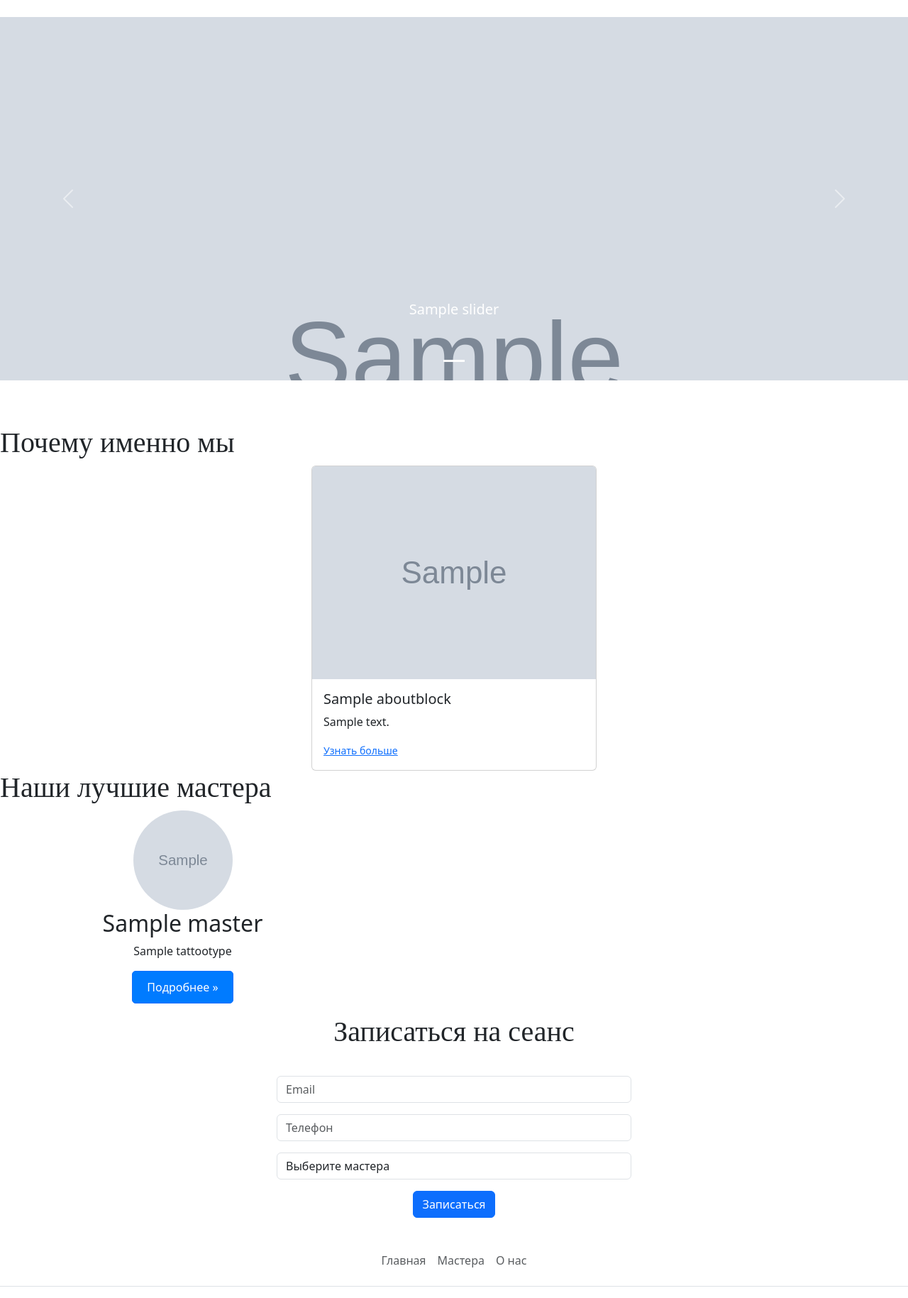
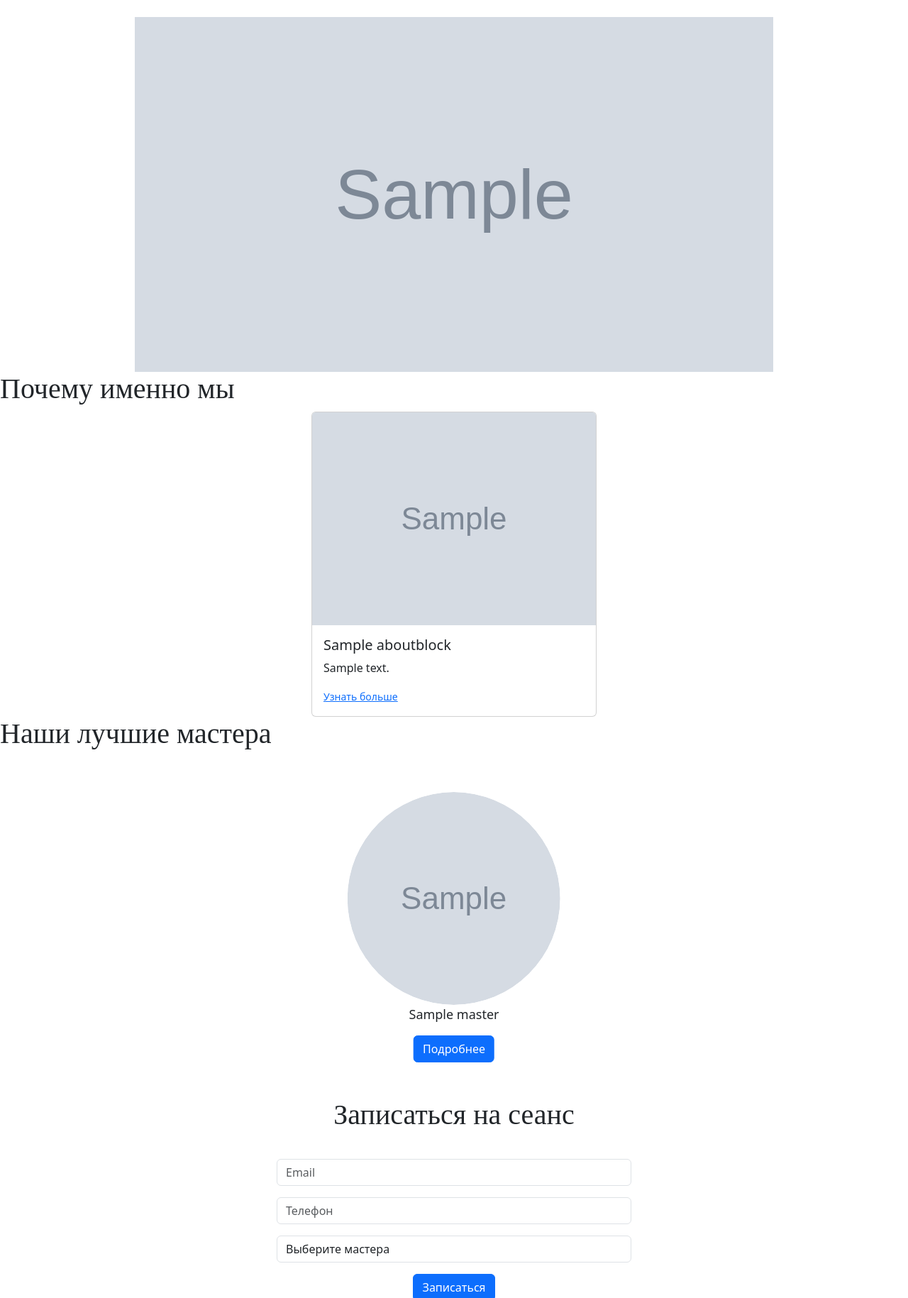
Before and after one commit to WinerTy/tattoo_site, a Django app: page / in a window 1280 px wide; the page is wider, and only the part inside the window is pictured. Shown: the part 73-1902 px from the top of that part at 71% size. Run offline with Django 5.2, Linux system fonts and the light colour scheme; tables that the repository leaves empty hold one stand-in row (values such as "Sample post"); grey boxes marked "Sample" are stand-in pictures; some libraries are stand-ins or nearby versions.

Commit message:
upd: slider feat: masters-slide

```diff
--- a/pages/Views/home/home.py
+++ b/pages/Views/home/home.py
@@ -17,7 +17,7 @@ def main(request):
         new_salon = get_random_salon()
         request.session["salon"] = new_salon.get_session_data()
         salon = request.session.get("salon")
-    masters = Master.objects.filter(is_active=True, salon__pk=salon.get("pk"))[:3]
+    masters = Master.objects.filter(is_active=True, salon__pk=salon.get("pk"))
     slides = Slider.objects.filter(is_active=True)
     abouts = AboutBlock.objects.all()[:3]
     info = get_contact_info(salon)
--- /dev/null
+++ b/static/css/home.css
@@ -0,0 +1,5 @@
+.container-master {
+    display: flex;
+  justify-content: center;
+  flex-direction: column;
+}
--- a/templates/base.html
+++ b/templates/base.html
@@ -3,9 +3,6 @@
 <html lang="en">
 <head>
     <link rel="stylesheet" href="{% static 'css/global.css'%}">
-    <link href="https://cdn.jsdelivr.net/npm/bootstrap@5.3.3/dist/css/bootstrap.min.css"
-    rel="stylesheet" integrity="sha384-QWTKZyjpPEjISv5WaRU9OFeRpok6YctnYmDr5pNlyT2bRjXh0JMhjY6hW+ALEwIH"
-    crossorigin="anonymous">
     <script src="https://code.jquery.com/jquery-3.6.0.min.js"></script>
     <script src="https://cdnjs.cloudflare.com/ajax/libs/jquery.maskedinput/1.4.1/jquery.maskedinput.min.js"></script>
     <meta charset="UTF-8">
--- /dev/null
+++ b/templates/components/master/slider.html
@@ -0,0 +1,71 @@
+<style>
+    .mySwiper {
+        width: 100%;
+        padding-top: 50px;
+        padding-bottom: 50px;
+    }
+    .slide {
+        background-position: center;
+        background-size: cover;
+        max-width: 100%;
+        max-height: 100%;
+    }
+    .slide-image {
+        width: 300px;
+        height: 300px;
+        margin: 0 auto;
+        overflow: hidden;
+        border-radius: 50%;
+    }
+    .slide-image img {
+        border-radius: 50%;
+        display: block;
+        width: 100%;
+    }
+    </style>
+
+<div class="master-slider">
+    <div class="mySwiper">
+        <div class="swiper-wrapper">
+            {% for slide in slides  %}
+                <div class="swiper-slide">
+                    <div class="slide">
+                        <div class="slide-image">
+                            <img src="{{ slide.photo.url }}" />
+                        </div>
+                        <div class="slide-content">
+                            <p>{{ slide.name }}</p>
+                            <a href="{% url 'master-info' slide.pk %}" class="btn btn-primary">Подробнее</a>
+                        </div>
+
+                    </div>
+                </div>
+            {% endfor %}
+        </div>
+        <div class="swiper-pagination"></div>
+    </div>
+</div>
+<script>
+    var swiper = new Swiper(".mySwiper", {
+        autoplay: { delay: 20000, pauseOnMouseEnter: true },
+        loop: true,
+        coverflowEffect: {
+          rotate: 50,
+          depth: 0,
+          stretch: 0,
+          scale: 0.7,
+          slideShadows: false
+        },
+        slidesPerView: 3,
+        centeredSlides: true,
+        initialSlide: 0,
+        breakpoints: {
+          320: {
+            slidesPerView: 1,
+          },
+          768: {
+            slidesPerView: 3,
+          },
+        },
+    });
+</script>
--- a/templates/components/slider.html
+++ b/templates/components/slider.html
@@ -1,29 +1,62 @@
 {% load static %}
-<link rel="stylesheet" href="{% static 'css/carousel.css' %}">
-<link rel="stylesheet" href="{% static 'css/carousel.rtl.css' %}">
-<div id="myCarousel" class="carousel slide mb-6" data-bs-ride="carousel">
-    <div class="carousel-indicators">
+<div class="swiper">
+    <div class="swiper-wrapper">
         {% for slide in slides %}
-        <button type="button" data-bs-target="#myCarousel" data-bs-slide-to="{{ forloop.counter0 }}"{% if forloop.first %} class="active" aria-current="true"{% endif %} aria-label="Slide {{ forloop.counter }}"></button>
-        {% endfor %}
-    </div>
-    <div class="carousel-inner">
-        {% for slide in slides %}
-        <div class="carousel-item{% if forloop.first %} active{% endif %}">
-            <img src="{{ slide.photo.url }}" class="d-block w-100" alt="{{ slide.title }}">
-            <div class="carousel-caption d-none d-md-block">
-                <h5>{{ slide.title }}</h5>
-                <p>{{ slide.description }}</p>
-            </div>
+        <div class="swiper-slide">
+            <img src="{{ slide.photo.url }}" alt="{{ slide.title }}">
         </div>
         {% endfor %}
     </div>
-    <button class="carousel-control-prev" type="button" data-bs-target="#myCarousel" data-bs-slide="prev">
-        <span class="carousel-control-prev-icon" aria-hidden="true"></span>
-        <span class="visually-hidden">Previous</span>
-    </button>
-    <button class="carousel-control-next" type="button" data-bs-target="#myCarousel" data-bs-slide="next">
-        <span class="carousel-control-next-icon" aria-hidden="true"></span>
-        <span class="visually-hidden">Next</span>
-    </button>
+    <div class="swiper-pagination"></div>
+    <div class="swiper-button-prev"></div>
+    <div class="swiper-button-next"></div>
+    <div class="swiper-scrollbar"></div>
 </div>
+<style>
+    .swiper {
+        width: 900px;
+        height: 500px;
+      }
+    .swiper-slide {
+        background-size: cover;
+        background-position: center;
+        text-align: center;
+        font-size: 18px;
+        background: #fff;
+        display: flex;
+        justify-content: center;
+        align-items: center;
+      }
+
+      .swiper-slide img {
+        display: block;
+        width: 100%;
+        height: 100%;
+        object-fit: cover;
+        overflow: hidden;
+      }
+
+</style>
+<script>
+    const slider = new Swiper('.swiper', {
+        direction: 'horizontal',
+        loop: true,
+        autoplay: {
+          delay: 10000,
+          disableOnInteraction: false,
+        },
+
+        pagination: {
+          el: '.swiper-pagination',
+        },
+
+        navigation: {
+          nextEl: '.swiper-button-next',
+          prevEl: '.swiper-button-prev',
+        },
+
+        scrollbar: {
+          el: '.swiper-scrollbar',
+        },
+      });
+</script>
--- a/templates/home/main.html
+++ b/templates/home/main.html
@@ -5,6 +5,11 @@
 {% include 'components/global/header.html' %}
 {%endblock%}
 {%block content%}
+<link
+rel="stylesheet"
+href="https://cdn.jsdelivr.net/npm/swiper@11/swiper-bundle.min.css"
+/>
+<script src="https://cdn.jsdelivr.net/npm/swiper@11/swiper-bundle.min.js"></script>
 <link rel="stylesheet" href="{% static 'css/home.css' %}">
     <div class="slider">
         {% include 'components/slider.html' with slides=slides %}
@@ -18,7 +23,7 @@
     </div>
     <div class="container-masters">
         <h1>Наши лучшие мастера</h1>
-        {% include 'home/masters.block.html' with masters=masters %}
+        {% include 'components/master/slider.html' with slides=masters %}
     </div>
     <div class="note-form">
         {% include 'components/form.html' with form=appointment_form link='appointment' title='Записаться на сеанс' %}
```
